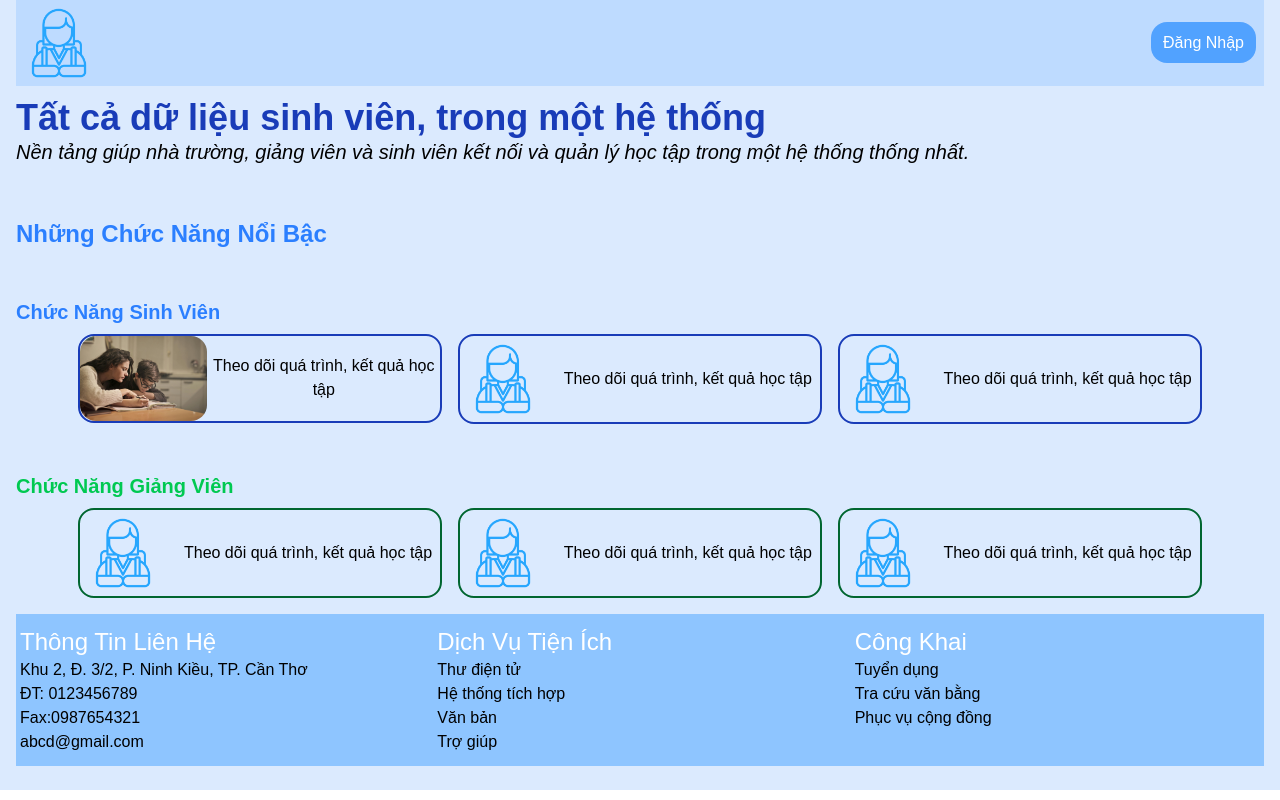
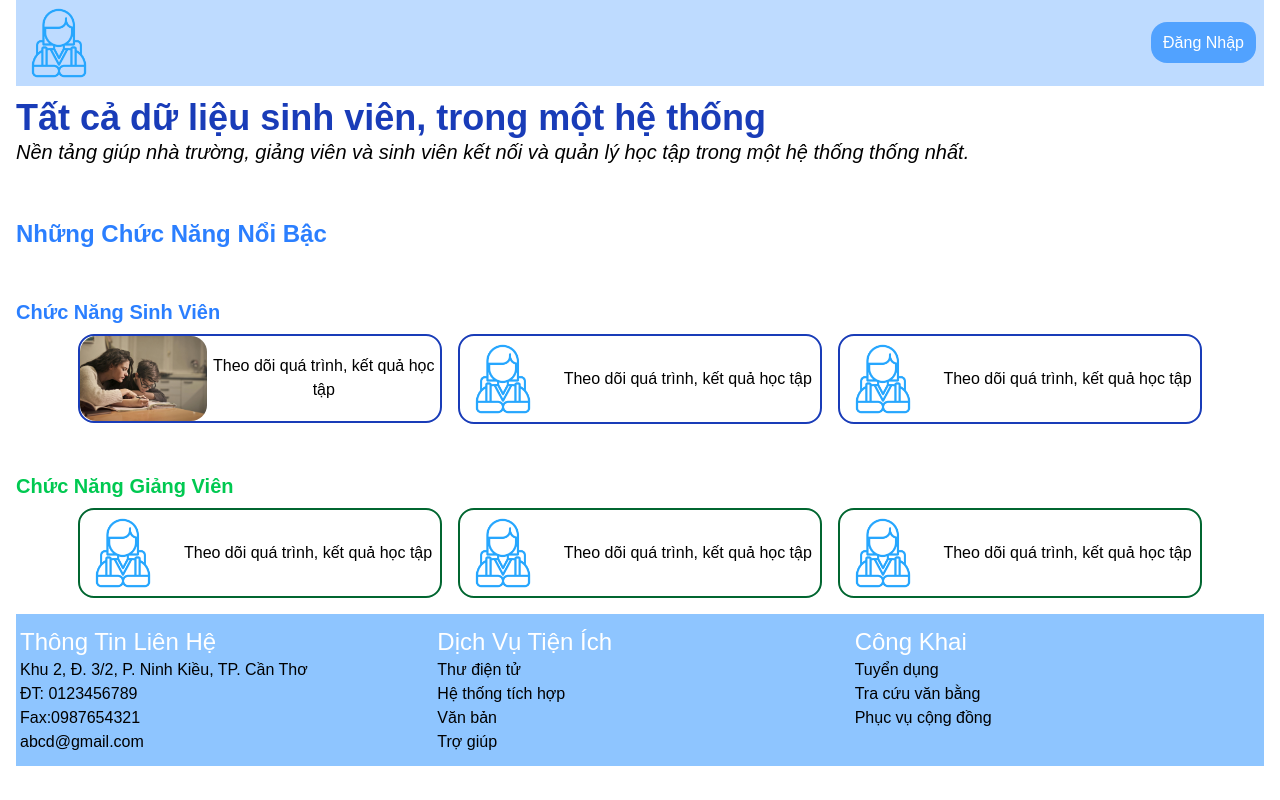
Before and after one commit to LyThaiBao/SMSTeam, a Next.js app: page / in a window 1280 px wide. Built offline with nearby package versions, Linux system fonts and the light colour scheme; some icons are missing.

Commit message:
change bg to white

```diff
--- a/src/app/(public)/page.tsx
+++ b/src/app/(public)/page.tsx
@@ -4,7 +4,7 @@ import Main from "./_components/Main";
 
 export default function LandingPage() {
   return (
-    <div className="bg-blue-100 px-1 pb-2 max-w-[1280px] my-0 mx-auto md:px-4">
+    <div className="bg-white px-1 pb-2 max-w-[1280px] my-0 mx-auto md:px-4">
       <Header />
       <Main />
       <Footer />
```
